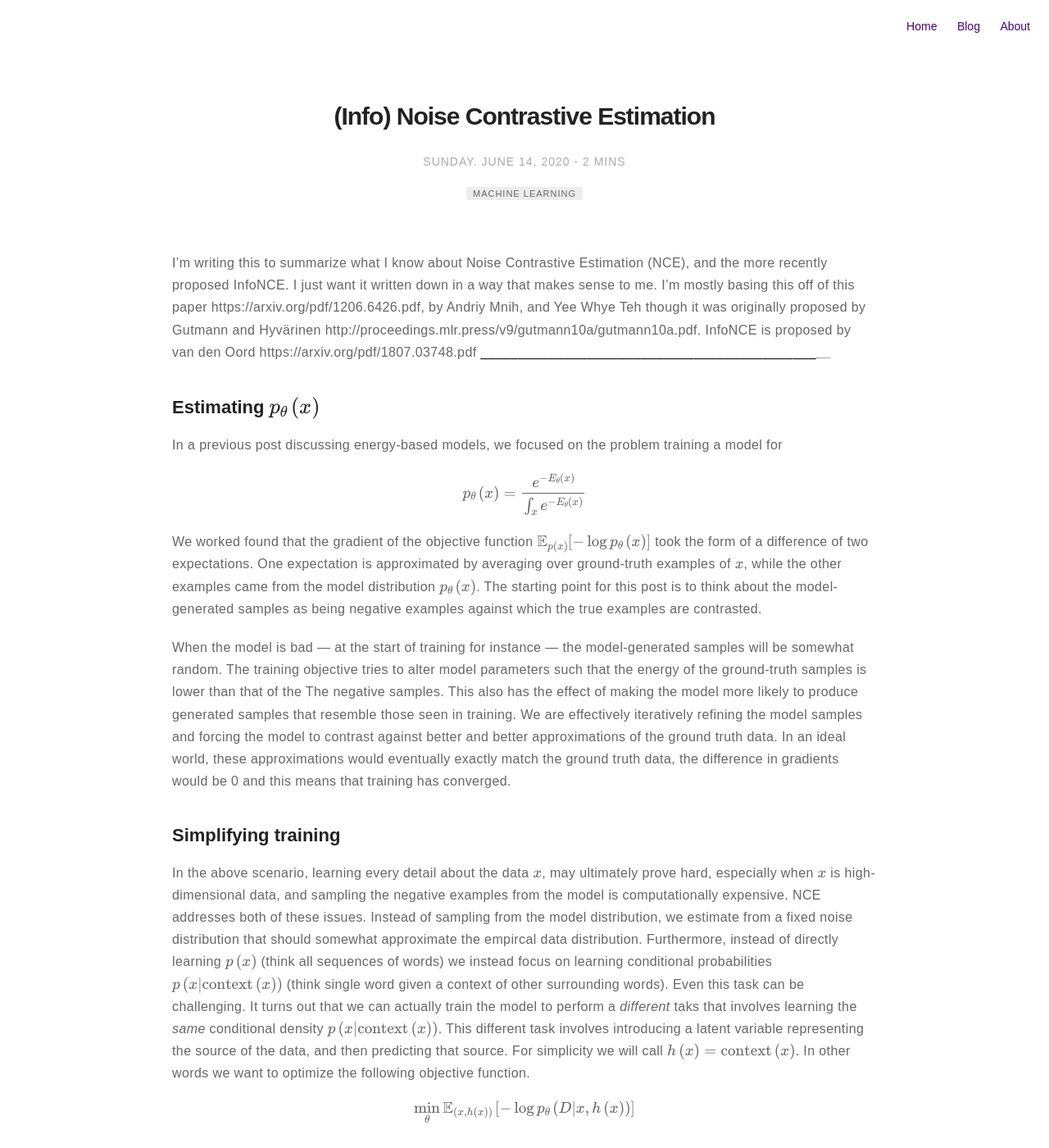
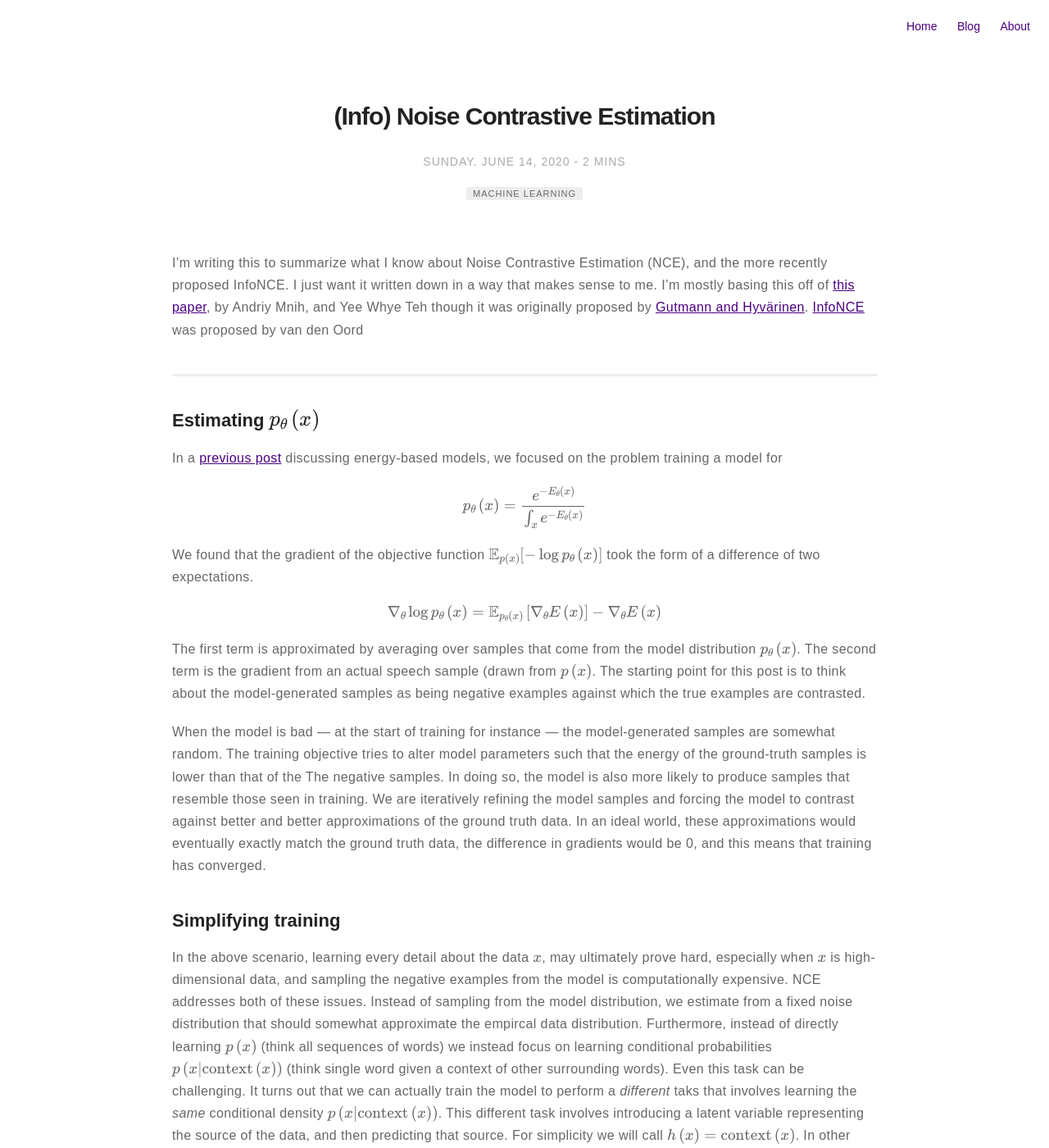
Before and after one commit to m-wiesner/m-wiesner.github.io, a Jekyll site: the page built from _posts/2020-06-14-Noise-Contrastive-Estimation.markdown, in a window 1280 px wide and 1400 px high. Shown: the whole window at 82% size. Built offline with Jekyll 4.4.1, drawn with Linux system fonts in a browser that asks for light colours; formulas are drawn with MathJax 3.

Commit message:
Update 2020-06-14-Noise-Contrastive-Estimation.markdown

```diff
--- a/_posts/2020-06-14-Noise-Contrastive-Estimation.markdown
+++ b/_posts/2020-06-14-Noise-Contrastive-Estimation.markdown
@@ -14,17 +14,22 @@ description: (Info) Noise Contrastive Estimation
 ---
 
 
-I'm writing this to summarize what I know about Noise Contrastive Estimation (NCE), and the more recently proposed InfoNCE. I just want it written down in a way that makes sense to me. I'm mostly basing this off of this paper https://arxiv.org/pdf/1206.6426.pdf, by Andriy Mnih, and Yee Whye Teh though it was originally proposed by Gutmann and Hyvärinen http://proceedings.mlr.press/v9/gutmann10a/gutmann10a.pdf. InfoNCE is proposed by van den Oord https://arxiv.org/pdf/1807.03748.pdf
-________________________________________________________________________________________________________________________________________
+I'm writing this to summarize what I know about Noise Contrastive Estimation (NCE), and the more recently proposed InfoNCE. I just want it written down in a way that makes sense to me. I'm mostly basing this off of [this paper](https://arxiv.org/pdf/1206.6426.pdf), by Andriy Mnih, and Yee Whye Teh though it was originally proposed by [Gutmann and Hyvärinen]( http://proceedings.mlr.press/v9/gutmann10a/gutmann10a.pdf). [InfoNCE](https://arxiv.org/pdf/1807.03748.pdf) was proposed by van den Oord
+
+_____________________________
 
 ## Estimating $$p_\theta\left(x\right)$$
-In a previous post discussing energy-based models, we focused on the problem training a model for
+In a [previous post](https://m-wiesner.github.io/Energy-Based-Models) discussing energy-based models, we focused on the problem training a model for
 
 $$p_\theta\left(x\right) = \frac{e^{-E_\theta\left(x\right)}}{\int_x e^{-E_\theta\left(x\right)}}$$
 
-We worked found that the gradient of the objective function $$\mathbb{E}_{p\left(x\right)}[-\log{p_\theta\left(x\right)}]$$ took the form of a difference of two expectations. One expectation is approximated by averaging over ground-truth examples of $$x$$, while the other examples came from the model distribution $$p_\theta\left(x\right)$$. The starting point for this post is to think about the model-generated samples as being negative examples against which the true examples are contrasted.
+We found that the gradient of the objective function $$\mathbb{E}_{p\left(x\right)}[-\log{p_\theta\left(x\right)}]$$ took the form of a difference of two expectations.
 
-When the model is bad --- at the start of training for instance --- the model-generated samples will be somewhat random. The training objective tries to alter model parameters such that the energy of the ground-truth samples is lower than that of the The negative samples. This also has the effect of making the model more likely to produce generated samples that resemble those seen in training. We are effectively iteratively refining the model samples and forcing the model to contrast against better and better approximations of the ground truth data. In an ideal world, these approximations would eventually exactly match the ground truth data, the difference in gradients would be 0 and this means that training has converged.
+$$\nabla_{\theta} \log{p_{\theta}\left(x\right)} = \mathbb{E}_{p_{\theta}\left(x\right)} \left[\nabla_{\theta}E\left(x\right)\right] - \nabla_{\theta} E\left(x\right) $$
+
+The first term is approximated by averaging over samples that come from the model distribution $$p_\theta\left(x\right)$$. The second term is the gradient from an actual speech sample (drawn from $$p\left(x\right)$$. The starting point for this post is to think about the model-generated samples as being negative examples against which the true examples are contrasted.
+
+When the model is bad --- at the start of training for instance --- the model-generated samples are somewhat random. The training objective tries to alter model parameters such that the energy of the ground-truth samples is lower than that of the The negative samples. In doing so, the model is also more likely to produce samples that resemble those seen in training. We are iteratively refining the model samples and forcing the model to contrast against better and better approximations of the ground truth data. In an ideal world, these approximations would eventually exactly match the ground truth data, the difference in gradients would be 0, and this means that training has converged.
 
 ## Simplifying training
 In the above scenario, learning every detail about the data $$x$$, may ultimately prove hard, especially when $$x$$ is high-dimensional data, and sampling the negative examples from the model is computationally expensive. NCE addresses both of these issues. Instead of sampling from the model distribution, we estimate from a fixed noise distribution that should somewhat approximate the empircal data distribution. Furthermore, instead of directly learning $$p\left(x\right)$$ (think all sequences of words) we instead focus on learning conditional probabilities $$p\left(x | \mbox{context}\left(x\right) \right)$$ (think single word given a context of other surrounding words). Even this task can be challenging. It turns out that we can actually train the model to perform a *different* taks that involves learning the *same* conditional density $$p\left(x | \mbox{context}\left(x\right) \right)$$. This different task involves introducing a latent variable representing the source of the data, and then predicting that source. For simplicity we will call $$ h\left(x\right) = \mbox{context}\left(x\right)$$. In other words we want to optimize the following objective function.
```
